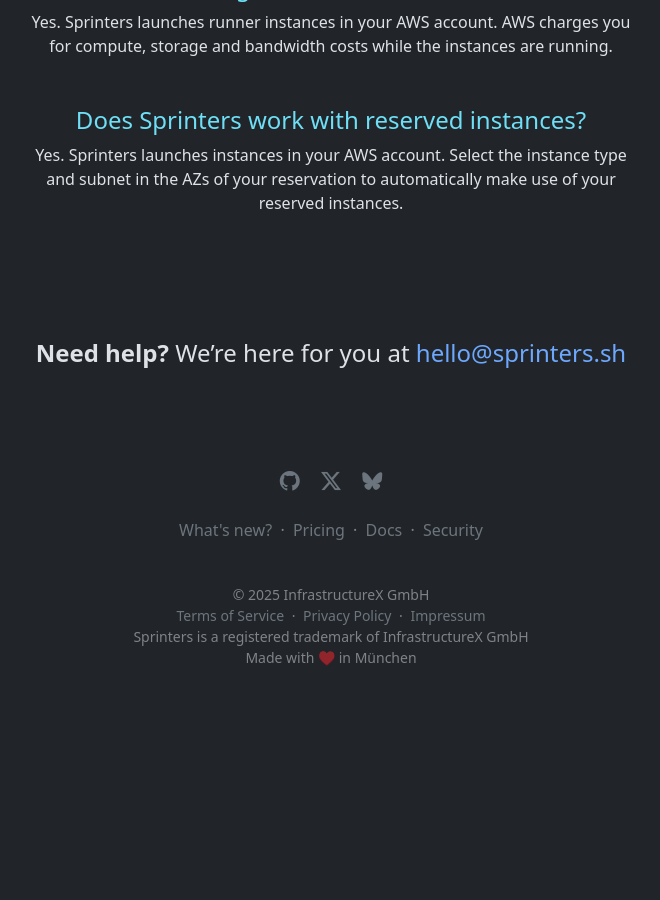
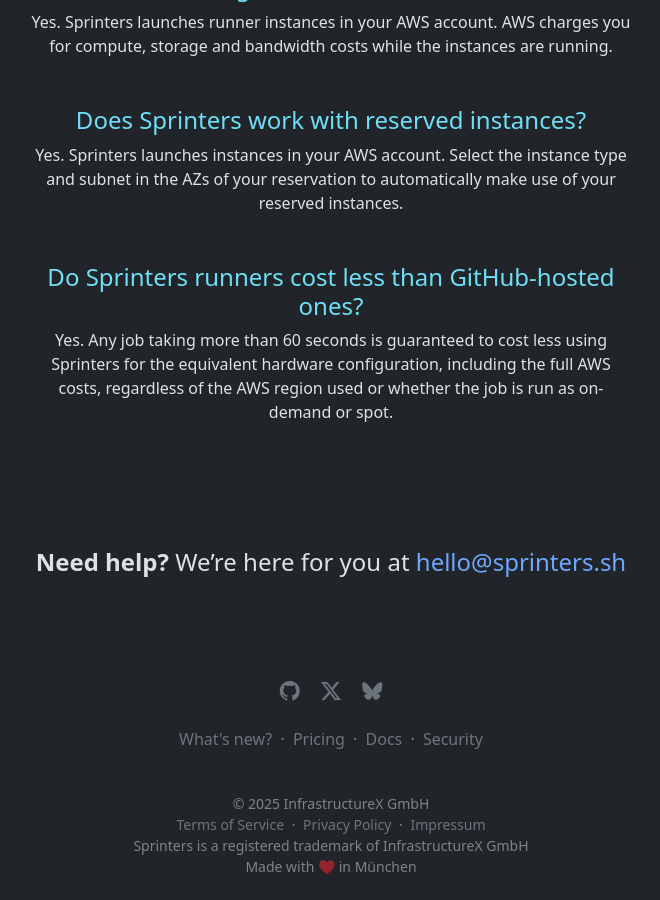
Before and after one commit to sprinters-sh/sprinters.sh, a Jekyll site: the page built from pricing.html, in a window 1280 px wide and 900 px high, scrolled down 2104 px. Shown: the whole window, without its empty margins (309-969 px from the left). Built offline with Jekyll 4.4.1, drawn with Linux system fonts in a browser that asks for light colours; before the commit the page ends 2820 px from its top, so only the background shows below that.

Commit message:
Added faq entry

```diff
--- a/pricing.html
+++ b/pricing.html
@@ -67,5 +67,10 @@
         <h4 class="text-info-emphasis mt-5">Does Sprinters work with reserved instances?</h4>
         <p>Yes. Sprinters launches instances in your AWS account. Select the instance type and subnet in the AZs of your
             reservation to automatically make use of your reserved instances.</p>
+
+        <h4 class="text-info-emphasis mt-5">Do Sprinters runners cost less than GitHub-hosted ones?</h4>
+        <p>Yes. Any job taking more than 60 seconds is guaranteed to cost less using Sprinters for the
+            equivalent hardware configuration, including the full AWS costs, regardless of the AWS region used or
+            whether the job is run as on-demand or spot.</p>
     </div>
 </div>
```
